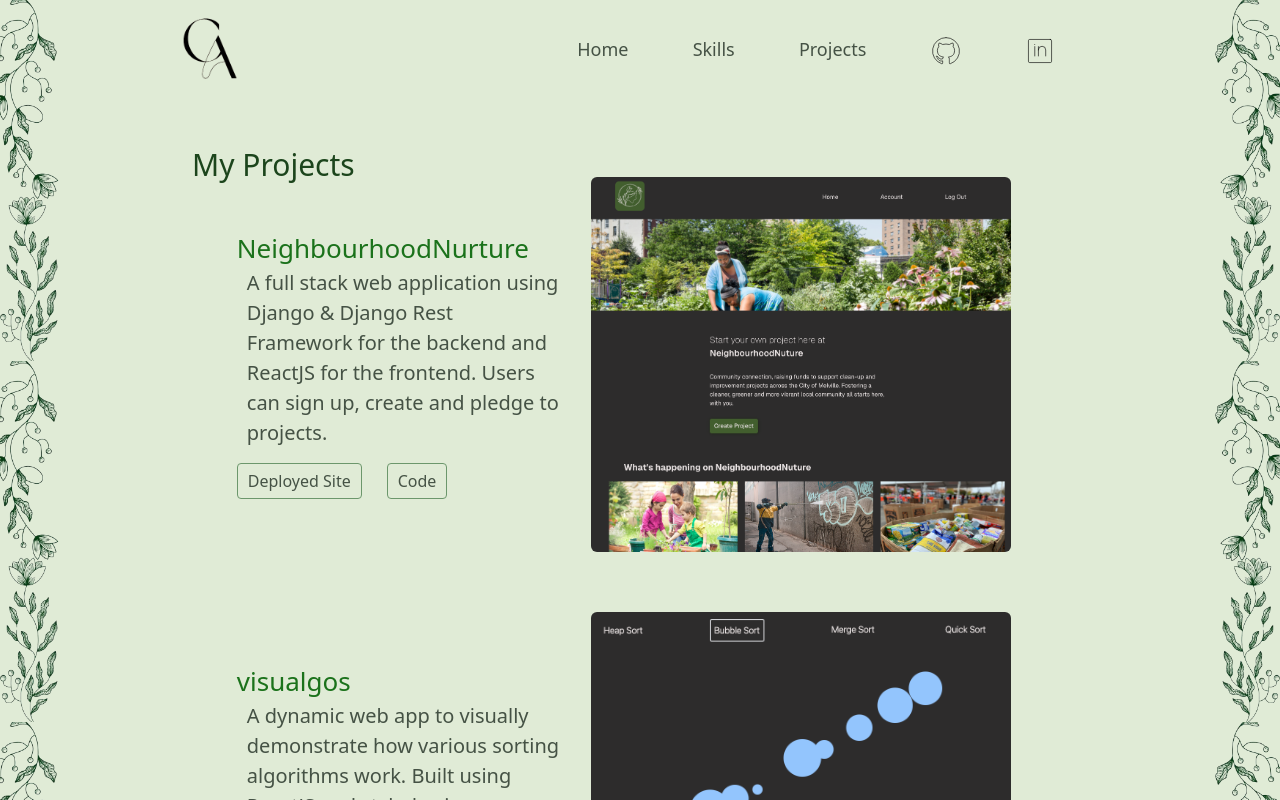
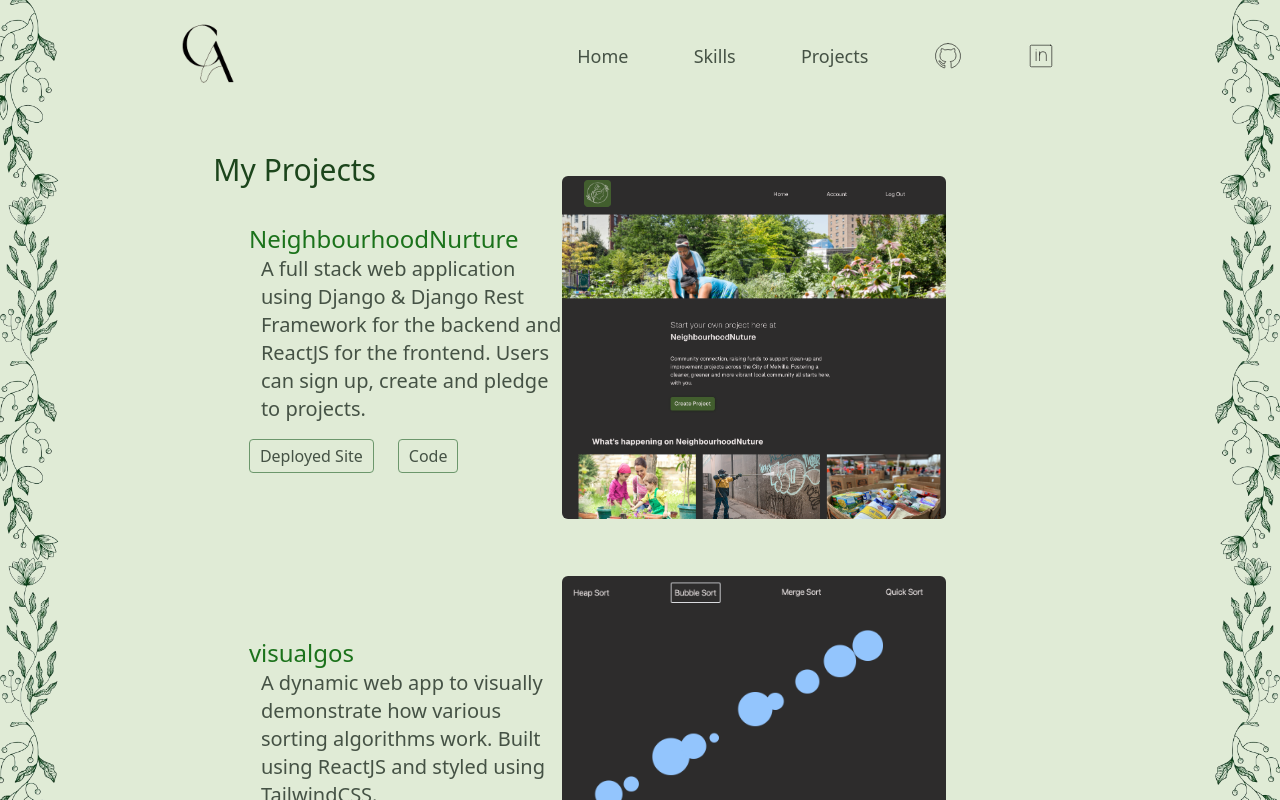
Before and after one commit to cachemedei/caitlin-achemedei-portfolio, a React (Vite) app: page /projects in a window 1280 px wide. Shown: the top 800 px of the page. Built offline with nearby package versions, Linux system fonts and the light colour scheme.

Commit message:
changed custom sizings to tailwind defaults

```diff
--- a/src/components/About.jsx
+++ b/src/components/About.jsx
@@ -2,10 +2,10 @@ import girl from '/logos/girl.png';
 
 const AboutComponent = () => {
     const style = {
-        aboutComponent: 'w-[75%] mx-auto pt-[80px] space-y-[40px] md:pt-[20px] md:w-[70%] md:flex',
-        title: 'text-[28px] text-center font-light italic w-[70%] mx-auto mb-[12px] md:hidden',
-        text: 'pl-[16px] mb-[16px] md:max-w-[550px] md:text-[20px] md:font-light md:pr-[8px]',
-        image: 'w-[150px] mx-auto',
+        aboutComponent: 'w-3/4 mx-auto pt-20 space-y-10 md:pt-5 md:w-2/3 md:flex lg:w-fit',
+        title: 'text-3xl text-center font-light italic w-2/3 mx-auto mb-3 md:hidden',
+        text: 'pl-4 mb-4 md:max-w-[550px] md:text-lg md:font-light md:pr-2',
+        image: 'w-36 mx-auto',
 
     };
 
--- a/src/components/Footer.jsx
+++ b/src/components/Footer.jsx
@@ -4,11 +4,11 @@ import base from '/images/base.png';
 
 const Footer = () => {
     const style = {
-        footerSection: 'h-fit flex justify-evenly mt-[30px] relative',
+        footerSection: 'h-fit flex justify-evenly mt-7 relative',
         container:
-            'flex flex-col items-center p-[8px] text-[16px] hover:mt-[-30px] duration-500 bg-[#e0ebd6] rounded z-100 md:text-[20px]',
-        logo: 'w-[30px]',
-        base: 'absolute bottom-0 w-full h-[40px] md:h-[50px] object-fit bg-repeat-x m-0 z-[-1]',
+            'flex flex-col items-center p-2 hover:mt-[-30px] duration-300 bg-[#e0ebd6] rounded z-100 md:text-xl',
+        logo: 'w-8',
+        base: 'absolute bottom-0 w-full h-10 md:h-12 object-fit bg-repeat-x m-0 z-[-1]',
     };
 
     return (
--- a/src/components/Hero.jsx
+++ b/src/components/Hero.jsx
@@ -1,9 +1,9 @@
 const Hero = () => {
     const style = {
-        heroSection: 'w-[60%] mx-auto mt-[100px] md:w-[70%] lg:mt-[50px]',
-        greeting: 'text-[28px] mb-[15px] md:text-[34px]',
-        name: 'ml-[20px] font-bold text-[32px] text-[#1c451c] mb-[10px] md:text-[40px] md:pl-[30px]',
-        tagline: 'font-light text-[20px] md:text-[24px]',
+        heroSection: 'w-3/5 mx-auto mt-24 md:w-2/3 lg:mt-12',
+        greeting: 'text-2xl mb-4 md:text-3xl',
+        name: 'ml-5 font-bold text-4xl text-[#1c451c] mb-2.5 md:text-5xl md:pl-7',
+        tagline: 'font-light text-xl md:text-2xl',
     };
 
     return (
--- a/src/components/Loader.jsx
+++ b/src/components/Loader.jsx
@@ -13,14 +13,14 @@ const Loading = () => {
     }, []);
 
     const style = {
-        loader: 'min-h-screen flex items-start justify-center pt-[100px] space-x-[60px] lg:space-x-[100px]',
-        c1: `w-[25px] transition-opacity ease-in-out duration-[500ms] ${
+        loader: 'min-h-screen flex items-start justify-center pt-24 space-x-14 lg:space-x-24',
+        c1: `w-6 transition-opacity ease-in-out duration-[500ms] ${
             isVisible ? 'opacity-100' : 'opacity-0'
         }`,
-        c2: `w-[25px] transition-opacity ease-in-out duration-[500ms] delay-[200ms] ${
+        c2: `w-6 transition-opacity ease-in-out duration-[500ms] delay-[200ms] ${
             isVisible ? 'opacity-100' : 'opacity-0'
         }`,
-        c3: `w-[25px] transition-opacity ease-in-out duration-[500ms] delay-[400ms] ${
+        c3: `w-6 transition-opacity ease-in-out duration-[500ms] delay-[400ms] ${
             isVisible ? 'opacity-100' : 'opacity-0'
         }`,
     };
--- a/src/components/Nav.jsx
+++ b/src/components/Nav.jsx
@@ -9,22 +9,23 @@ import linkedin from '/logos/linkedin.svg';
 
 const Nav = () => {
     const style = {
-        navbar: 'flex items-center justify-between w-[75%] mx-auto',
+        nav: '',
+        navbar: 'flex items-center justify-between w-3/4 mx-auto h-28',
         desktopLinks:
-            'space-x-[15px] mr-4 hidden font-light md:flex md:w-[60%] md:justify-evenly md:text-[18px]',
+            'space-x-4 mr-4 hidden font-light md:flex md:w-3/5 md:justify-evenly md:text-lg',
         mobileLinks:
-            'flex flex-col items-center p-[100px] space-y-[25px] font-light min-h-screen text-[20px]',
+            'flex flex-col items-center p-24 space-y-6 font-light min-h-screen text-xl',
         link: 'hover:scale-105 duration-500',
-        logo: 'w-[100px] md:mr-[30px]',
+        logo: 'w-24 md:mr-7',
         container: 'flex gap-2 hover:scale-105 duration-300',
-        contactLogo: 'w-[30px]',
+        contactLogo: 'w-7',
     };
 
     const [showNav, setShowNav] = useState(false);
     const handleClick = () => setShowNav(!showNav);
 
     return (
-        <nav>
+        <nav className={style.nav}>
             {/* Background Border */}
             <Background />
 
--- a/src/components/Project.jsx
+++ b/src/components/Project.jsx
@@ -2,12 +2,14 @@ import { projects } from '../utils/projects';
 
 const Project = () => {
     const style = {
-        project: 'py-[10px] md:w-[90%] md:mx-auto lg:flex lg:items-center',
-        projectTitle: 'text-[20px] text-[#1b721b] md:text-[26px]',
-        text: 'font-light ml-[10px] md:text-[20px]',
-        button: 'border-[1px] border-[#6c976c] rounded py-[5px] px-[8px] mr-[25px] mt-[15px] md:text-[16px] md:px-[10px] hover:scale-105 hover:font-bold duration-500',
-        image: 'rounded-md my-[20px] w-[280px] md:mx-auto md:w-[420px]',
-        container: 'lg:w-[40%]',
+        project:
+            'py-2 md:w-11/12 md:mx-auto lg:flex lg:items-center',
+        infoContainer: 'lg:w-2/5',
+        projectTitle: 'text-xl text-[#1b721b] md:text-2xl',
+        text: 'font-light ml-3 md:text-xl',
+        button: 'border-[1px] border-[#6c976c] rounded py-1 px-2 mr-6 mt-4 md:px-2.5 hover:scale-105 hover:font-bold duration-500',
+        imgContainer: 'min-h-64 md:min-h-96',
+        image: 'rounded-md my-5 w-70 md:mx-auto md:w-96',
     };
 
     return (
@@ -15,7 +17,7 @@ const Project = () => {
             {projects.map((project, i) => (
                 <article key={i} className={style.project}>
                     {/* title, description, buttons */}
-                    <div className={style.container}>
+                    <div className={style.infoContainer}>
                         <h2 className={style.projectTitle}>{project.title}</h2>
                         <p className={style.text}>{project.description}</p>
                         {project.site ? (
@@ -31,11 +33,13 @@ const Project = () => {
                             </a>
                         </button>
                     </div>
-                    <img
-                        className={style.image}
-                        src={project.image}
-                        alt='The homepage of the app'
-                    />
+                    <div className={style.imgContainer}>
+                        <img
+                            className={style.image}
+                            src={project.image}
+                            alt='The homepage of the app'
+                        />
+                    </div>
                 </article>
             ))}
         </>
--- a/src/pages/About.jsx
+++ b/src/pages/About.jsx
@@ -3,10 +3,10 @@ import girl from '/logos/girl.png';
 const AboutPage = () => {
     const style = {
         aboutPage:
-            'w-[75%] min-h-screen mx-auto pt-[80px] space-y-[40px] md:w-full md:pt-[20px] md:flex md:justify-center',
-        title: 'text-[28px] text-center text-[#1c451c] font-light italic w-[70%] mx-auto mb-[12px] md:hidden',
-        text: 'pl-[16px] mb-[16px] md:max-w-[550px] md:text-[20px] md:font-light md:pr-[8px]',
-        image: 'w-[150px] lg:w-[220px] mx-auto',
+            'w-3/4 min-h-screen mx-auto pt-20 space-y-10 md:w-full md:pt-5 md:flex md:justify-center',
+        title: 'text-3xl text-center text-[#1c451c] font-light italic w-3/4 mx-auto mb-3 md:hidden',
+        text: 'pl-4 mb-4 md:max-w-[550px] md:text-xl md:font-light md:pr-2',
+        image: 'w-36 lg:w-56 mx-auto',
     };
 
     return (
--- a/src/pages/Home.jsx
+++ b/src/pages/Home.jsx
@@ -10,7 +10,7 @@ const Home = () => {
     const style = {
         homePage: 'h-screen',
         aboutButton:
-            'flex items-center justify-center h-[60px] gap-[10px] text-[18px] mt-[100px] hover:gap-[20px] duration-300 md:hidden',
+            'flex items-center justify-center h-16 gap-2.5 text-lg mt-24 hover:gap-5 duration-300 md:hidden',
         aboutComponent: 'hidden md:flex',
     };
 
--- a/src/pages/Projects.jsx
+++ b/src/pages/Projects.jsx
@@ -6,10 +6,10 @@ const Projects = () => {
     const { loading } = useLoader(1000);
 
     const style = {
-        projectPage: 'w-[70%] min-h-screen mx-auto',
+        projectPage: 'w-2/3 min-h-screen mx-auto',
         pageTitle:
-            'text-[28px] text-[#1c451c] mb-[20px] md:text-left md:text-[30px] lg:mt-[40px] lg:mb-[-40px]',
-        container: 'flex flex-col gap-[30px] lg:gap-0',
+            'text-3xl text-[#1c451c] mb-5 md:text-left lg:mt-10 lg:mb-[-40px]',
+        container: 'flex flex-col',
     };
 
     if (loading) {
--- a/src/pages/Skills.jsx
+++ b/src/pages/Skills.jsx
@@ -9,15 +9,16 @@ const Skills = () => {
 
     const style = {
         skillSection:
-            'min-h-screen w-[70%] pt-[20px] mx-auto flex-col space-y-[30px] md:w-[60%] md:space-y-[40px] lg:w-[50%]',
-        title: 'text-[28px] text-[#1c451c] md:text-[30px]',
-        text: 'w-[280px] font-light pl-[20px] md:w-[350px]',
+            'min-h-screen w-3/4 pt-5 mx-auto flex-col space-y-8 md:w-3/5 md:space-y-10 lg:w-1/2',
+        title: 'text-3xl text-[#1c451c] md:text-4xl',
+        text: 'w-72 font-light pl-5 md:w-96 md:text-xl',
         logoList:
-            'grid grid-cols-2 pt-[10px] gap-y-[30px] place-items-center md:grid-cols-3',
-        logo: 'w-[65px] hover:scale-110 duration-500 md:w-[75px]',
-        logoTitle: 'text-center mt-[10px]',
+            'grid grid-cols-2 pt-2 gap-y-8 place-items-center md:grid-cols-3',
+        listItem: 'h-28 md:h-32 flex flex-col justify-between',
+        logo: 'w-16 hover:scale-110 duration-500 md:w-20',
+        logoTitle: 'text-center mt-2.5',
         projectsLink:
-            'flex items-center justify-center h-[60px] gap-[10px] pt-[20px] text-[18px] hover:gap-[20px] duration-300 md:w-fit md:text-[22px]',
+            'flex items-center justify-center h-15 gap-2.5 pt-5 text-lg hover:gap-5 duration-300 md:w-fit md:text-2xl',
     };
 
     if (loading) {
@@ -32,7 +33,7 @@ const Skills = () => {
             </p>
             <ul className={style.logoList}>
                 {skillLogos.map((logo, i) => (
-                    <li key={i}>
+                    <li className={style.listItem} key={i}>
                         <img
                             className={style.logo}
                             key={i}
```
